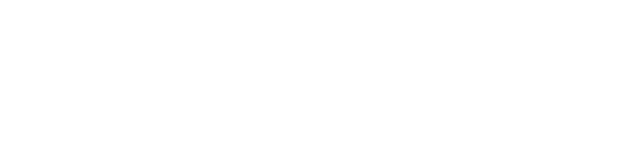
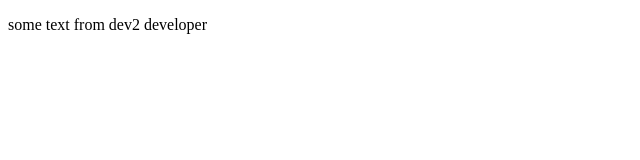
Before and after one commit to tide34/simpleWebPage, a plain HTML site: page index.html in a window 1280 px wide. Shown: the whole page, without its empty margins (0-640 px from the left). Drawn offline with Linux system fonts and the light colour scheme.

Commit message:
Some chenges in code from dev2 branch.

```diff
--- a/index.html
+++ b/index.html
@@ -5,6 +5,6 @@
    </title>
 </head>
 <body>
-
+    <p> some text from dev2 developer </p>
 </body>
 </html>
```
